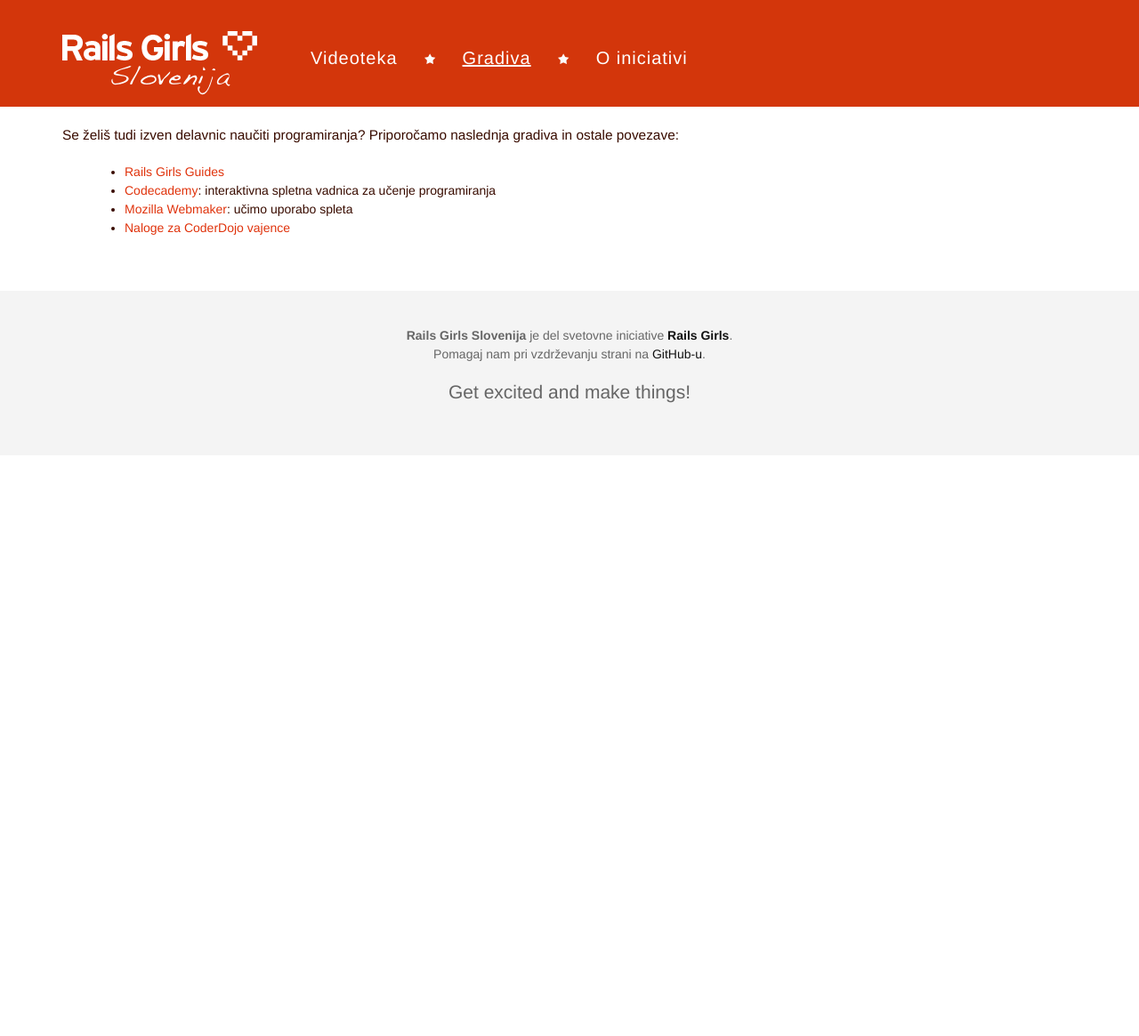
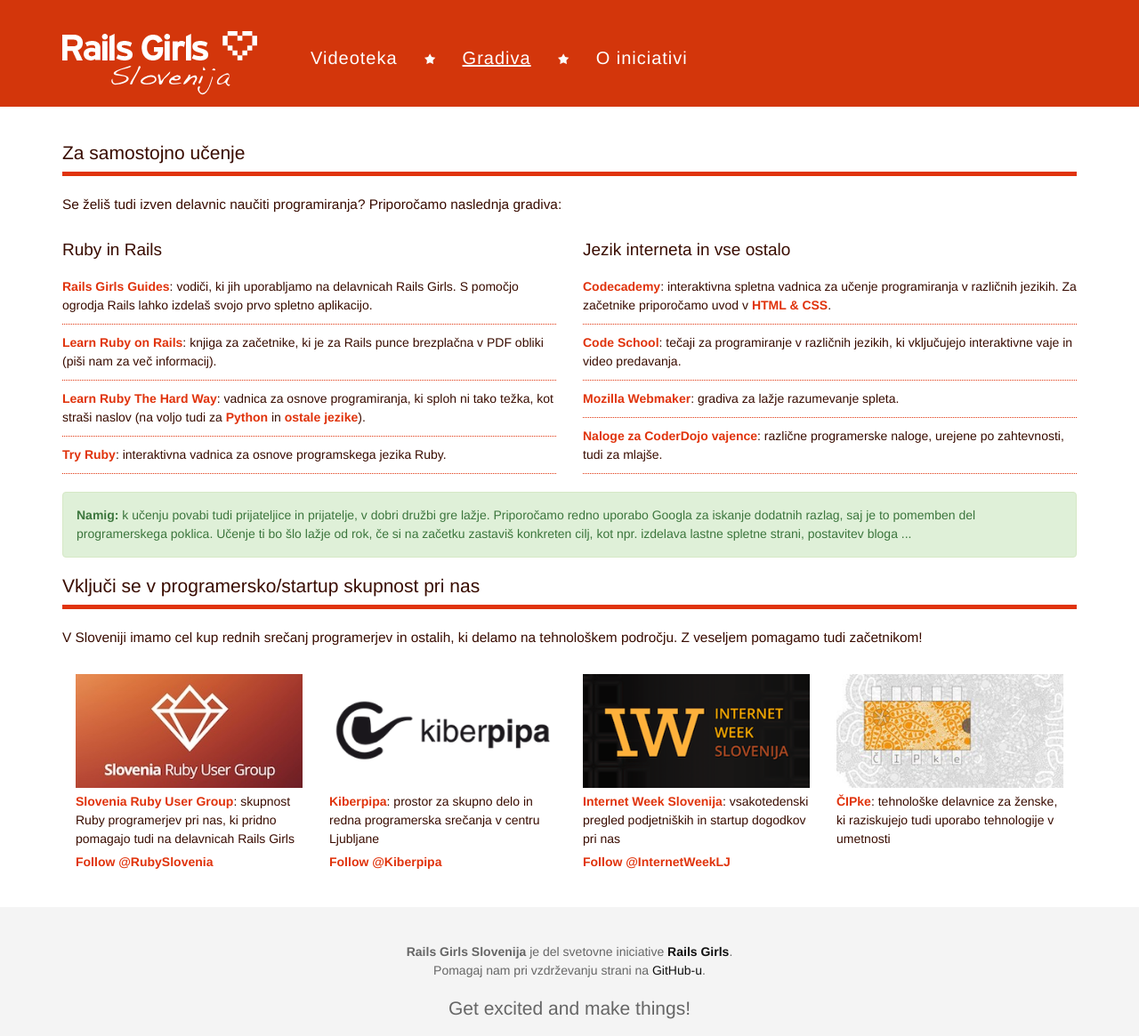
Before and after one commit to railsgirls-si/railsgirls-si.github.io, a Jekyll site: the page built from gradiva/index.html, in a window 1280 px wide. Shown: the whole page at 89% size. Built offline with Jekyll 4.4.1, drawn with Linux system fonts in a browser that asks for light colours; Markdown is read by kramdown in place of the engine named in the settings; comment, search, counter and statistics services are not loaded; before the commit the page ends 900 px from its top, so only the background shows below that.

Commit message:
Organized resources page and added communities

```diff
--- a/css/main.css
+++ b/css/main.css
@@ -207,7 +207,7 @@ footer {
   color:#666;
   overflow:hidden;
   width:100%;
-  padding:40px 0;
+  padding-top:40px;
   background:#F4F4F4;
   line-height:1.5;
   text-align:center;
@@ -250,6 +250,42 @@ footer a {
     margin-left: 7px;
 }
 
+.resources {
+  list-style: none;
+}
+
+.resources li {
+  margin-left: -40px;
+  margin-bottom: 10px;
+  padding-bottom: 10px;
+  border-bottom-style: dotted;
+  border-bottom-width: thin;
+  border-bottom-color: #E0330C;
+}
+
+.resources a {
+  font-weight: bold;
+}
+
+.community {
+  margin-top: 10px;
+
+}
+
+.community img {
+  width: 100%;
+  margin-bottom: 5px;
+}
+
+.community a {
+  font-weight: bold;
+}
+
+.twitter-follow {
+  margin-top: 5px;
+}
+
+
 /*****************************************************************************/
 /*
 /* Posts
--- a/gradiva/index.html
+++ b/gradiva/index.html
@@ -2,11 +2,48 @@
 layout: page
 title: Gradiva
 ---
+<h3 class="red-border">Za samostojno učenje</h3>
+<p>Se želiš tudi izven delavnic naučiti programiranja? Priporočamo naslednja gradiva:</p>
+<div class="row">
+	<div class="col-sm-6">
+		<h4>Ruby in Rails</h4>
+		<ul class="resources">
+			<li><a href="http://guides.railsgirls.com">Rails Girls Guides</a>: vodiči, ki jih uporabljamo na delavnicah Rails Girls. S pomočjo ogrodja Rails lahko izdelaš svojo prvo spletno aplikacijo.</li>
+			<li><a href="http://learn-rails.com">Learn Ruby on Rails</a>: knjiga za začetnike, ki je za Rails punce brezplačna v PDF obliki (piši nam za več informacij).</li>
+			<li><a href="http://ruby.learncodethehardway.org/book/">Learn Ruby The Hard Way</a>: vadnica za osnove programiranja, ki sploh ni tako težka, kot straši naslov (na voljo tudi za <a href="http://learnpythonthehardway.org/book/">Python</a> in <a href="http://learncodethehardway.org">ostale jezike</a>).
+			<li><a href="http://tryruby.org/">Try Ruby</a>: interaktivna vadnica za osnove programskega jezika Ruby.</li>
+		</ul>
+	</div>
+	<div class="col-sm-6">
+		<h4>Jezik interneta in vse ostalo</h4>
+		<ul class="resources">
+			<li><a href="http://www.codecademy.com/">Codecademy</a>: interaktivna spletna vadnica za učenje programiranja v različnih jezikih. Za začetnike priporočamo uvod v <a href="http://www.codecademy.com/tracks/web">HTML &amp; CSS</a>.</li>
+			<li><a href="https://www.codeschool.com/">Code School</a>: tečaji za programiranje v različnih jezikih, ki vključujejo interaktivne vaje in video predavanja.</li>
+			<li><a href="https://webmaker.org/sl/">Mozilla Webmaker</a>: gradiva za lažje razumevanje spleta.</li>
+			<li><a href="http://course.coderdojo.si/tasks-sl.html">Naloge za CoderDojo vajence</a>: različne programerske naloge, urejene po zahtevnosti, tudi za mlajše.</li>
+		</ul>
+	</div>
+</div>
+<div class="alert alert-success"><strong>Namig:</strong> k učenju povabi tudi prijateljice in prijatelje, v dobri družbi gre lažje. Priporočamo redno uporabo Googla za iskanje dodatnih razlag, saj je to pomemben del programerskega poklica. Učenje ti bo šlo lažje od rok, če si na začetku zastaviš konkreten cilj, kot npr. izdelava lastne spletne strani, postavitev bloga ...</div>
 
-<p>Se želiš tudi izven delavnic naučiti programiranja? Priporočamo naslednja gradiva in ostale povezave:</p>
-<ul>
-	<li><a href="http://guides.railsgirls.com">Rails Girls Guides</a></li>
-	<li><a href="http://www.codecademy.com/">Codecademy</a>: interaktivna spletna vadnica za učenje programiranja</li>
-	<li><a href="https://webmaker.org/sl/">Mozilla Webmaker</a>: učimo uporabo spleta</li>
-	<li><a href="http://course.coderdojo.si/tasks-sl.html">Naloge za CoderDojo vajence</a></li>
-</ul>
+<h3 class="red-border">Vključi se v programersko/startup skupnost pri nas</h3>
+<p>V Sloveniji imamo cel kup rednih srečanj programerjev in ostalih, ki delamo na tehnološkem področju. Z veseljem pomagamo tudi začetnikom!</p>
+
+<div class="community col-sm-4 col-md-3">
+	<a href="http://www.rug.si"><img src="/images/rubyslovenia.jpg"/>Slovenia Ruby User Group</a>: skupnost Ruby programerjev pri nas, ki pridno pomagajo tudi na delavnicah Rails Girls
+	<div class="twitter-follow"><a href="https://twitter.com/RubySlovenia" class="twitter-follow-button" data-show-count="false" data-size="large">Follow @RubySlovenia</a></div>
+</div>
+
+<div class="community col-sm-4 col-md-3">
+	<a href="https://www.kiberpipa.org"><img src="/images/kiberpipa.png"/>Kiberpipa</a>: prostor za skupno delo in redna programerska srečanja v centru Ljubljane
+	<div class="twitter-follow"><a href="https://twitter.com/Kiberpipa" class="twitter-follow-button" data-show-count="false" data-size="large">Follow @Kiberpipa</a></div>
+</div>
+
+<div class="community col-sm-4 col-md-3">
+	<a href="http://www.internetweek.si"><img src="/images/internetweeksi.png"/>Internet Week Slovenija</a>: vsakotedenski pregled podjetniških in startup dogodkov pri nas
+	<div class="twitter-follow"><a href="https://twitter.com/InternetWeekLJ" class="twitter-follow-button" data-show-count="false" data-size="large">Follow @InternetWeekLJ</a></div>
+</div>
+
+<div class="community col-sm-4 col-md-3"><a href="http://cipke.wordpress.com"><img src="/images/cipke.jpg"/>ČIPke</a>: tehnološke delavnice za ženske, ki raziskujejo tudi uporabo tehnologije v umetnosti</div>
+
+<script>!function(d,s,id){var js,fjs=d.getElementsByTagName(s)[0];if(!d.getElementById(id)){js=d.createElement(s);js.id=id;js.src="//platform.twitter.com/widgets.js";fjs.parentNode.insertBefore(js,fjs);}}(document,"script","twitter-wjs");</script>
```
Also changed, not shown: images/cipke.jpg (added), images/internetweeksi.png (added), images/kiberpipa.png (added), images/rubyslovenia.jpg (added), images/star-red.png (added).
